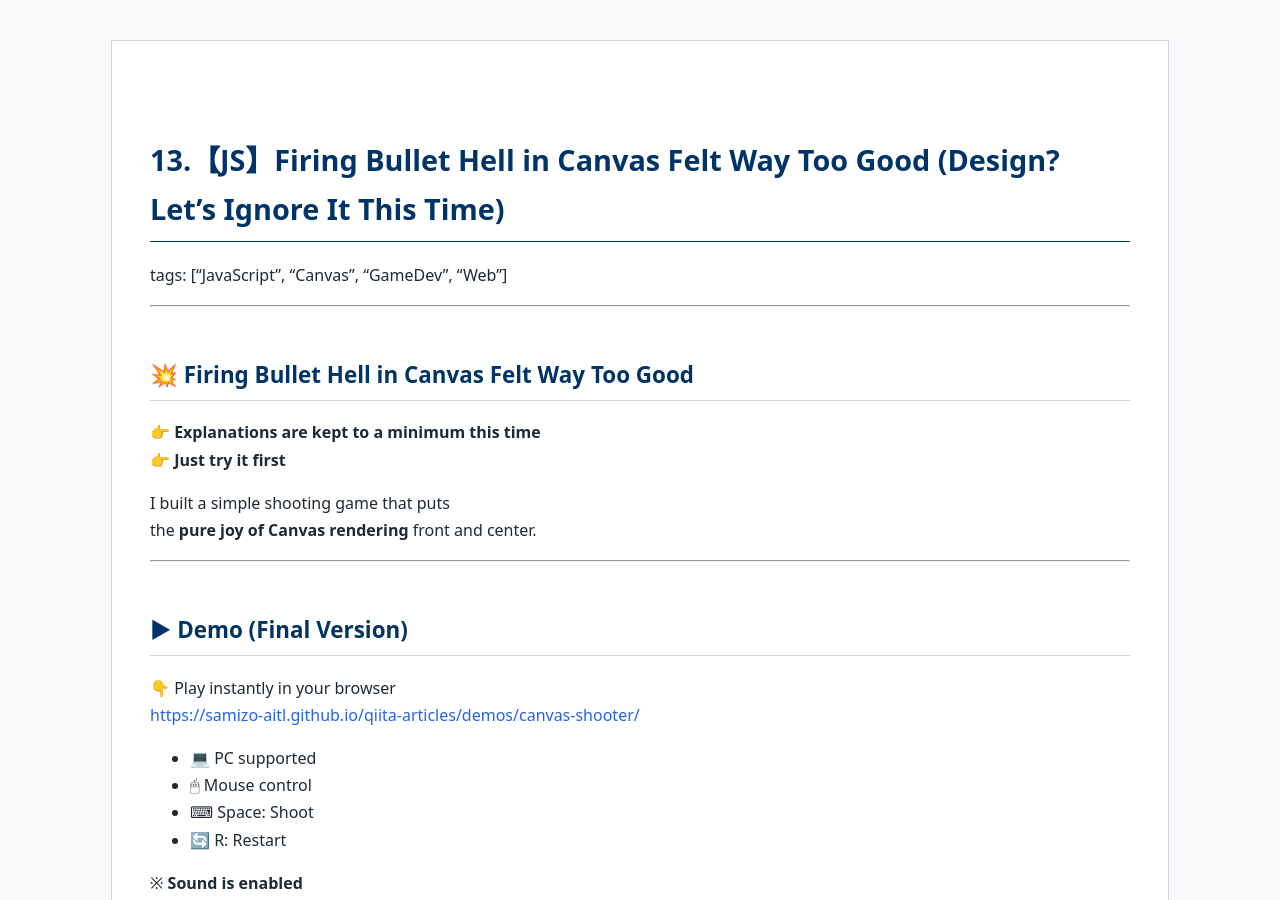
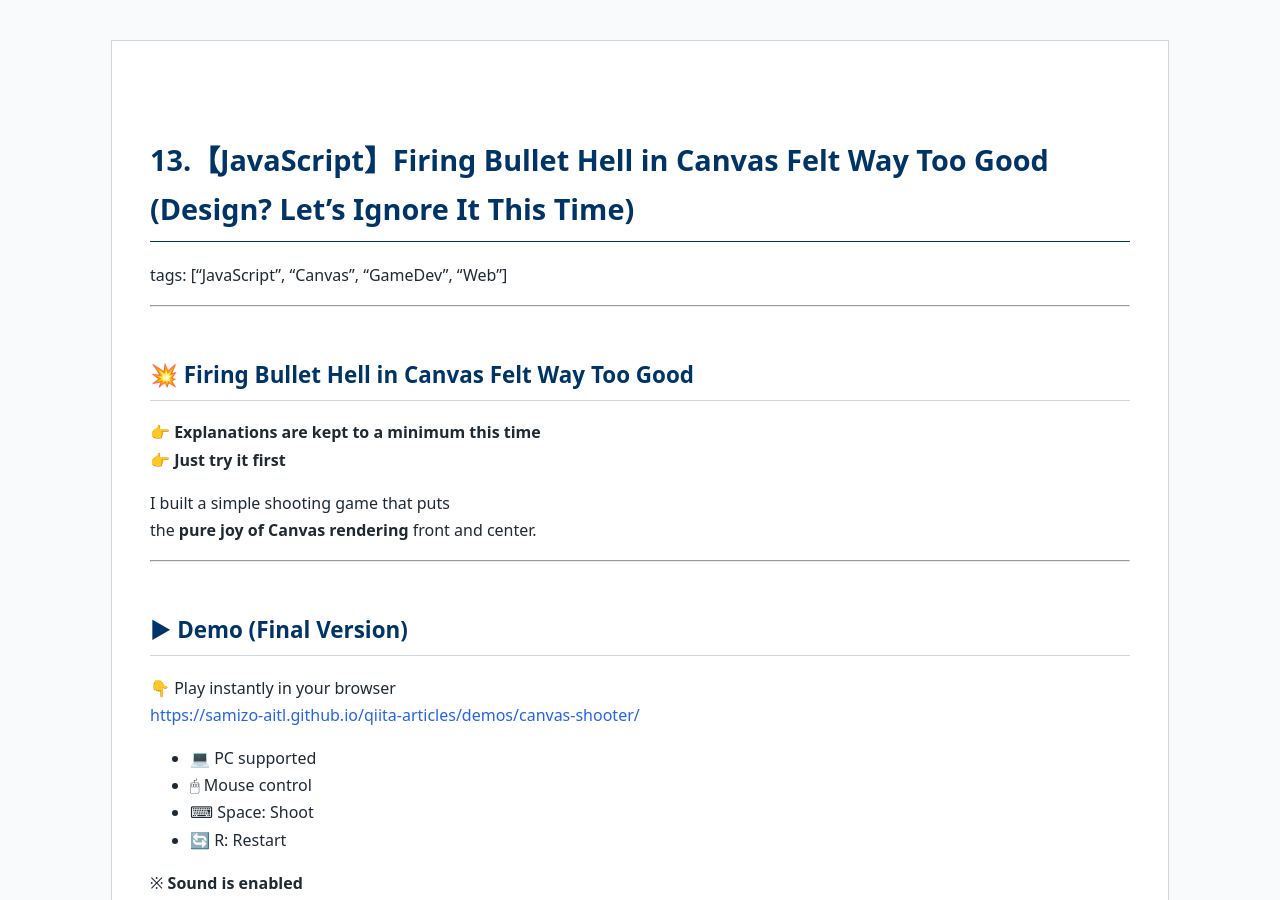
Before and after one commit to Samizo-AITL/qiita-articles, a Jekyll site: the page built from articles/en/13_canvas_shooter_qiita.md, in a window 1280 px wide and 900 px high. Built offline with Jekyll 4.4.1, drawn with Linux system fonts in a browser that asks for light colours.

Commit message:
Update 13_canvas_shooter_qiita.md

```diff
--- a/articles/en/13_canvas_shooter_qiita.md
+++ b/articles/en/13_canvas_shooter_qiita.md
@@ -3,7 +3,7 @@ layout: default
 title: Qiita Articles
 ---
 
-# 13.【JS】Firing Bullet Hell in Canvas Felt Way Too Good (Design? Let’s Ignore It This Time)
+# 13.【JavaScript】Firing Bullet Hell in Canvas Felt Way Too Good (Design? Let’s Ignore It This Time)
 tags: ["JavaScript", "Canvas", "GameDev", "Web"]
 
 ---
```
